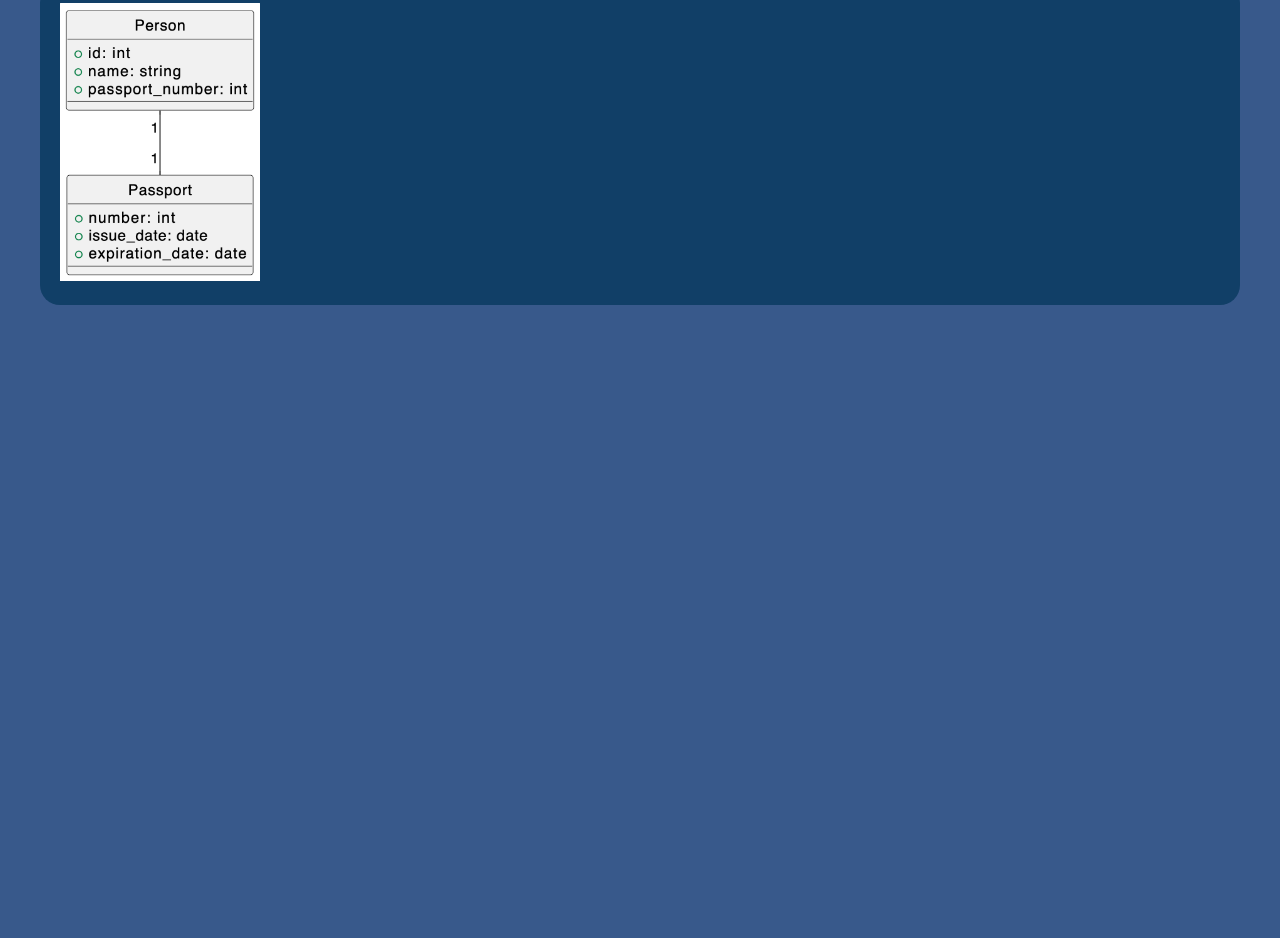
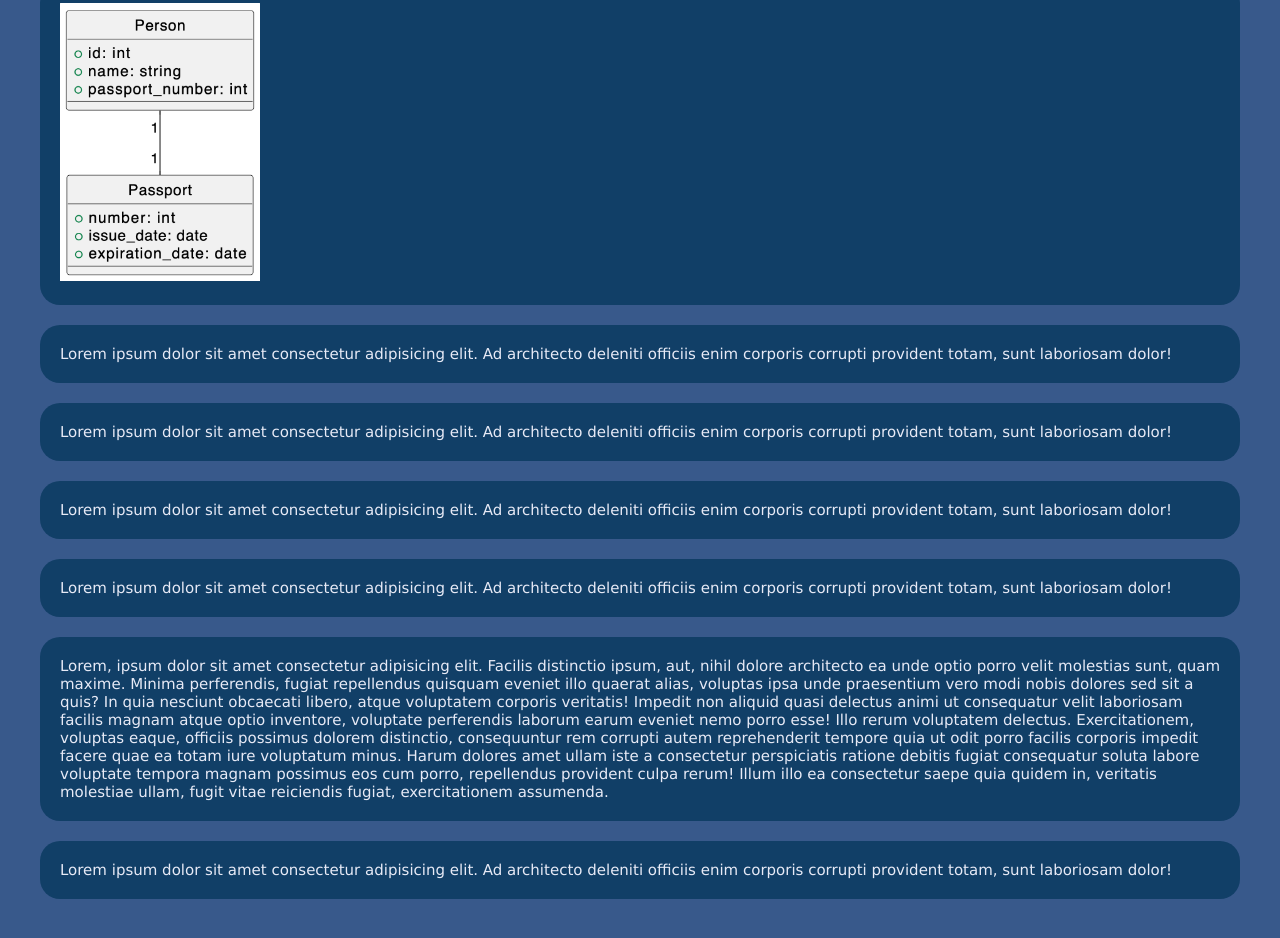
Before and after one commit to PAHE69/PAHE69.github.io, a plain HTML site: page index.html in a window 1280 px wide. Shown: the part 498-1436 px from the top of the page. Before the commit the page ends 843 px from the top, so only its background shows below. Drawn offline with Linux system fonts and the light colour scheme.

Commit message:
more paragraphs.

```diff
--- a/index.html
+++ b/index.html
@@ -24,6 +24,24 @@
         <p class="container2 roundCorners20">
             <img style="width: 200px; " src="./img/diagPersons.png" alt="uml diagram for Person-Passport">
         </p>
+        <p class="container2 roundCorners20">
+            Lorem ipsum dolor sit amet consectetur adipisicing elit. Ad architecto deleniti officiis enim corporis corrupti provident totam, sunt laboriosam dolor!
+        </p>
+        <p class="container2 roundCorners20">
+            Lorem ipsum dolor sit amet consectetur adipisicing elit. Ad architecto deleniti officiis enim corporis corrupti provident totam, sunt laboriosam dolor!
+        </p>
+        <p class="container2 roundCorners20">
+            Lorem ipsum dolor sit amet consectetur adipisicing elit. Ad architecto deleniti officiis enim corporis corrupti provident totam, sunt laboriosam dolor!
+        </p>
+        <p class="container2 roundCorners20">
+            Lorem ipsum dolor sit amet consectetur adipisicing elit. Ad architecto deleniti officiis enim corporis corrupti provident totam, sunt laboriosam dolor!
+        </p>
+        <p class="container2 roundCorners20">
+            Lorem, ipsum dolor sit amet consectetur adipisicing elit. Facilis distinctio ipsum, aut, nihil dolore architecto ea unde optio porro velit molestias sunt, quam maxime. Minima perferendis, fugiat repellendus quisquam eveniet illo quaerat alias, voluptas ipsa unde praesentium vero modi nobis dolores sed sit a quis? In quia nesciunt obcaecati libero, atque voluptatem corporis veritatis! Impedit non aliquid quasi delectus animi ut consequatur velit laboriosam facilis magnam atque optio inventore, voluptate perferendis laborum earum eveniet nemo porro esse! Illo rerum voluptatem delectus. Exercitationem, voluptas eaque, officiis possimus dolorem distinctio, consequuntur rem corrupti autem reprehenderit tempore quia ut odit porro facilis corporis impedit facere quae ea totam iure voluptatum minus. Harum dolores amet ullam iste a consectetur perspiciatis ratione debitis fugiat consequatur soluta labore voluptate tempora magnam possimus eos cum porro, repellendus provident culpa rerum! Illum illo ea consectetur saepe quia quidem in, veritatis molestiae ullam, fugit vitae reiciendis fugiat, exercitationem assumenda.
+        </p>
+        <p class="container2 roundCorners20">
+            Lorem ipsum dolor sit amet consectetur adipisicing elit. Ad architecto deleniti officiis enim corporis corrupti provident totam, sunt laboriosam dolor!
+        </p>
     </main>
 </body>
 </html>
```
